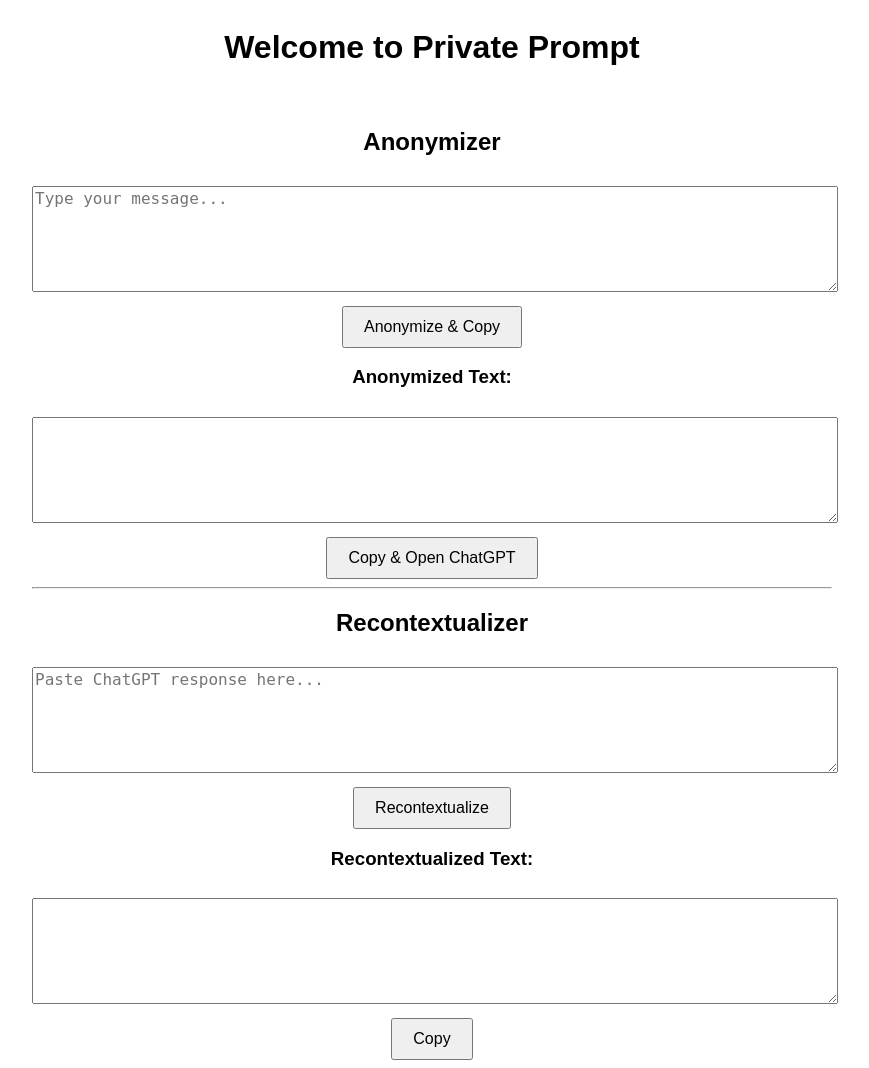
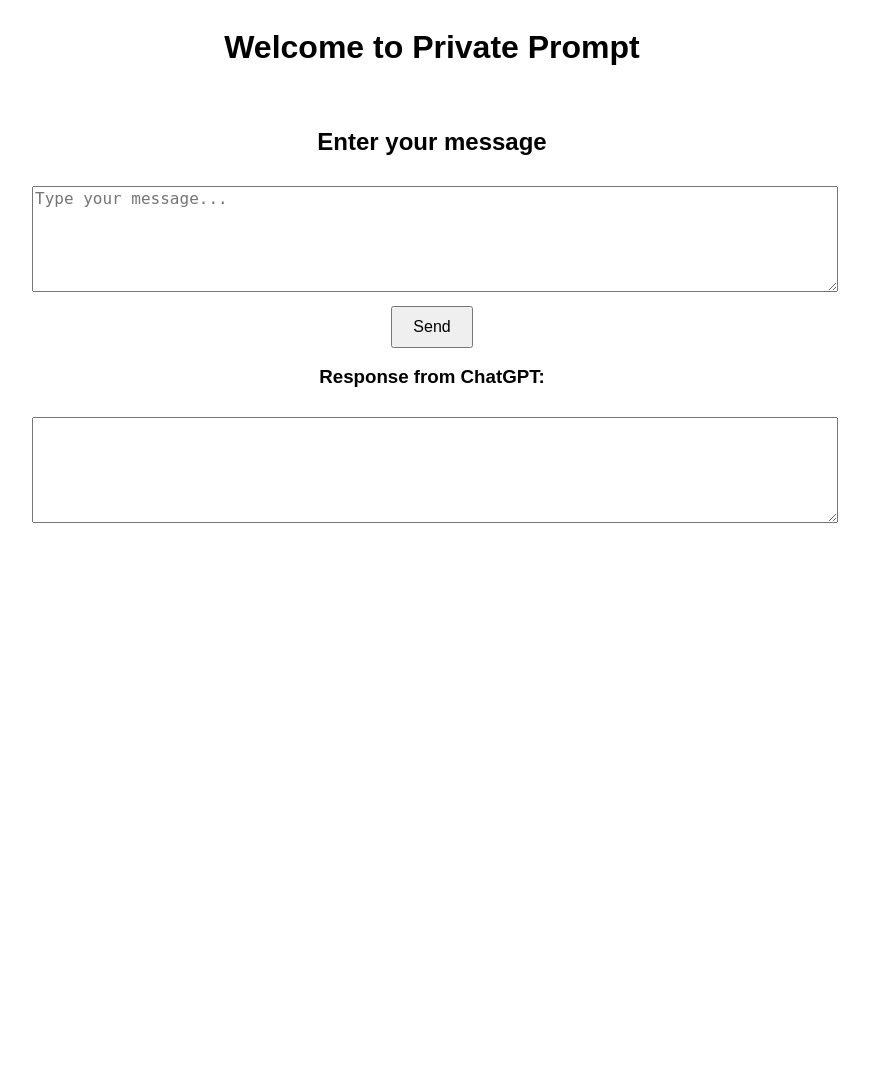
Before and after one commit to Chkouba/privateprompte-api, a Flask app: template templates/index.html in a window 1280 px wide. Shown: the whole page, without its empty margins (208-1077 px from the left). After the commit the page ends 523 px from the top, so only its background shows below. Run offline with Flask 3, Linux system fonts and the light colour scheme; the template is opened without the code that fills it, so the values that code supplies are empty.

Commit message:
Update index.html

```diff
--- a/templates/index.html
+++ b/templates/index.html
@@ -35,63 +35,42 @@
     <h1>Welcome to Private Prompt</h1>
 
     <div class="container">
-        <h2>Anonymizer</h2>
+        <h2>Enter your message</h2>
         <textarea id="userInput" placeholder="Type your message..."></textarea>
-        <button onclick="anonymizeText()">Anonymize & Copy</button>
+        <button onclick="processAndSend()">Send</button>
 
-        <h3>Anonymized Text:</h3>
-        <textarea id="anonymizedText" readonly></textarea>
-        <button onclick="copyToClipboard('anonymizedText')">Copy & Open ChatGPT</button>
-
-        <hr>
-
-        <h2>Recontextualizer</h2>
-        <textarea id="chatResponse" placeholder="Paste ChatGPT response here..."></textarea>
-        <button onclick="recontextualizeText()">Recontextualize</button>
-
-        <h3>Recontextualized Text:</h3>
-        <textarea id="recontextualizedText" readonly></textarea>
-        <button onclick="copyToClipboard('recontextualizedText')">Copy</button>
+        <h3>Response from ChatGPT:</h3>
+        <textarea id="chatResponse" readonly></textarea>
     </div>
 
     <script>
-        function anonymizeText() {
+        async function processAndSend() {
             let inputText = document.getElementById("userInput").value;
 
-            fetch("/anonymize", {
+            // Étape 1 : Anonymisation automatique
+            let anonymizedResponse = await fetch("/anonymize", {
                 method: "POST",
                 headers: { "Content-Type": "application/json" },
                 body: JSON.stringify({ "prompt": inputText })
-            })
-            .then(response => response.json())
-            .then(data => {
-                document.getElementById("anonymizedText").value = data.anonymized_text;
-            })
-            .catch(error => console.error("Error:", error));
-        }
+            });
+            let anonymizedData = await anonymizedResponse.json();
+            let anonymizedText = anonymizedData.anonymized_text;
 
-        function recontextualizeText() {
-            let responseText = document.getElementById("chatResponse").value;
+            // Étape 2 : Ouverture de ChatGPT dans un nouvel onglet avec le texte anonymisé
+            window.open(`https://chat.openai.com?input=${encodeURIComponent(anonymizedText)}`, '_blank');
 
-            fetch("/recontextualize", {
-                method: "POST",
-                headers: { "Content-Type": "application/json" },
-                body: JSON.stringify({ "response": responseText })
-            })
-            .then(response => response.json())
-            .then(data => {
-                document.getElementById("recontextualizedText").value = data.recontextualized_text;
-            })
-            .catch(error => console.error("Error:", error));
-        }
+            // Attendre la réponse manuelle de l'utilisateur depuis ChatGPT
+            let responseText = prompt("Paste ChatGPT's response here:");
 
-        function copyToClipboard(elementId) {
-            let textarea = document.getElementById(elementId);
-            textarea.select();
-            document.execCommand("copy");
-
-            if (elementId === "anonymizedText") {
-                window.open('https://chat.openai.com', '_blank');
+            if (responseText) {
+                // Étape 3 : Recontextualisation
+                let recontextualizedResponse = await fetch("/recontextualize", {
+                    method: "POST",
+                    headers: { "Content-Type": "application/json" },
+                    body: JSON.stringify({ "response": responseText })
+                });
+                let recontextualizedData = await recontextualizedResponse.json();
+                document.getElementById("chatResponse").value = recontextualizedData.recontextualized_text;
             }
         }
     </script>
```
